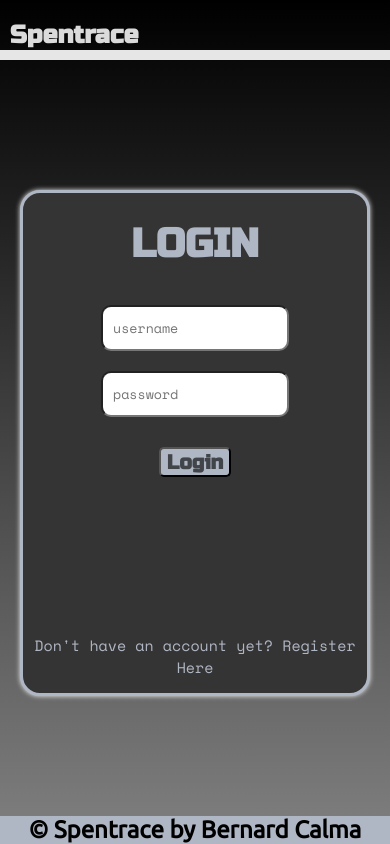
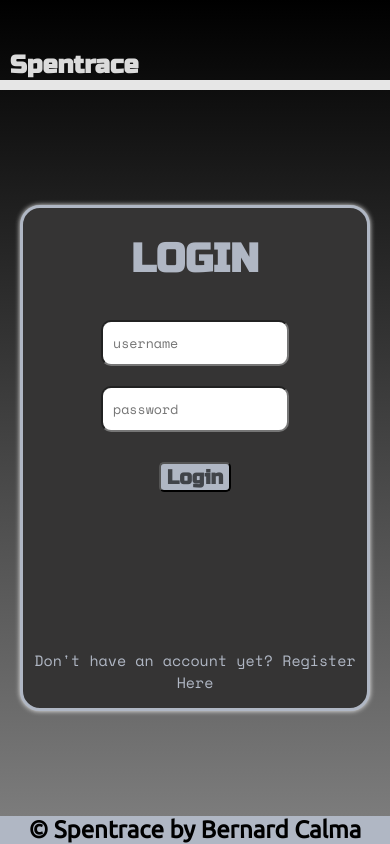
Before and after one commit to Bernard-Calma/spentrace-react, a React (Create React App) app: page / in a window 390 px wide. Built offline with nearby package versions, Linux system fonts and the light colour scheme.

Commit message:
move headers more downward

```diff
--- a/src/App.js
+++ b/src/App.js
@@ -9,9 +9,10 @@ import Show from './container/show/Show';
 import Header from './container/header/Header';
 import Footer from './container/footer/Footer';
 import EditBill from './container/edit/EditBill';
-
+console.log("test");
 const App = () => {
   console.log("Development/Production: " + process.env.NODE_ENV)
+  console.log("test");
   const [view, setView] = useState("Login")
   const [user, setUser] = useState({
     username: "",
--- a/src/container/header/header.css
+++ b/src/container/header/header.css
@@ -18,7 +18,7 @@
 @media screen and (max-width: 900px) {
     .header {
         padding: 0;
-        margin: 20px 0 10px;
+        margin: 50px 0 10px;
     }
     .title{
         font-size: 25px;
```
